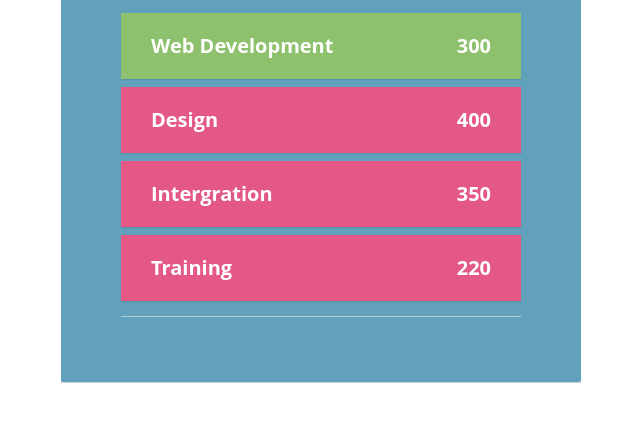
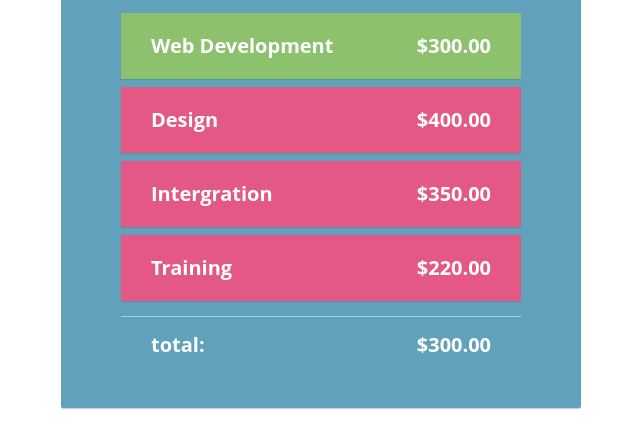
Before and after one commit to sanjkumar/angularJS, a plain HTML site: page angular/index1.html in a window 1280 px wide. Shown: the part 156-604 px from the top of the page, without its empty margins (319-959 px from the left). Drawn offline with Linux system fonts and the light colour scheme.

Commit message:
controller

```diff
--- a/angular/index1.html
+++ b/angular/index1.html
@@ -12,14 +12,14 @@
             <h1>Services</h1>
             <ul>
                 <li ng-repeat="service in services" ng-click="toggleActive(service)" ng-class="{active:service.active}">
-                    {{service.name}} <span> {{service.price}} </span>
+                    {{service.name}} <span> {{service.price | currency: "$"}} </span>
 
                 </li>
 
             </ul>
 
             <div class="total">
-
+                total: <span>{{total() | currency: "$"}}</span>
 
             </div>
 
--- a/angular/js/OrderFormController.js
+++ b/angular/js/OrderFormController.js
@@ -26,4 +26,15 @@ function OrderFormController($scope) {
 	$scope.toggleActive = function(s) {
 		s.active = !s.active
 	}
+
+	$scope.total = function() {
+		var total = 0;
+
+		angular.forEach($scope.services, function(s){
+			if(s.active) {
+				total += s.price;
+			}
+		})
+		return total;
+	};
 }
```
